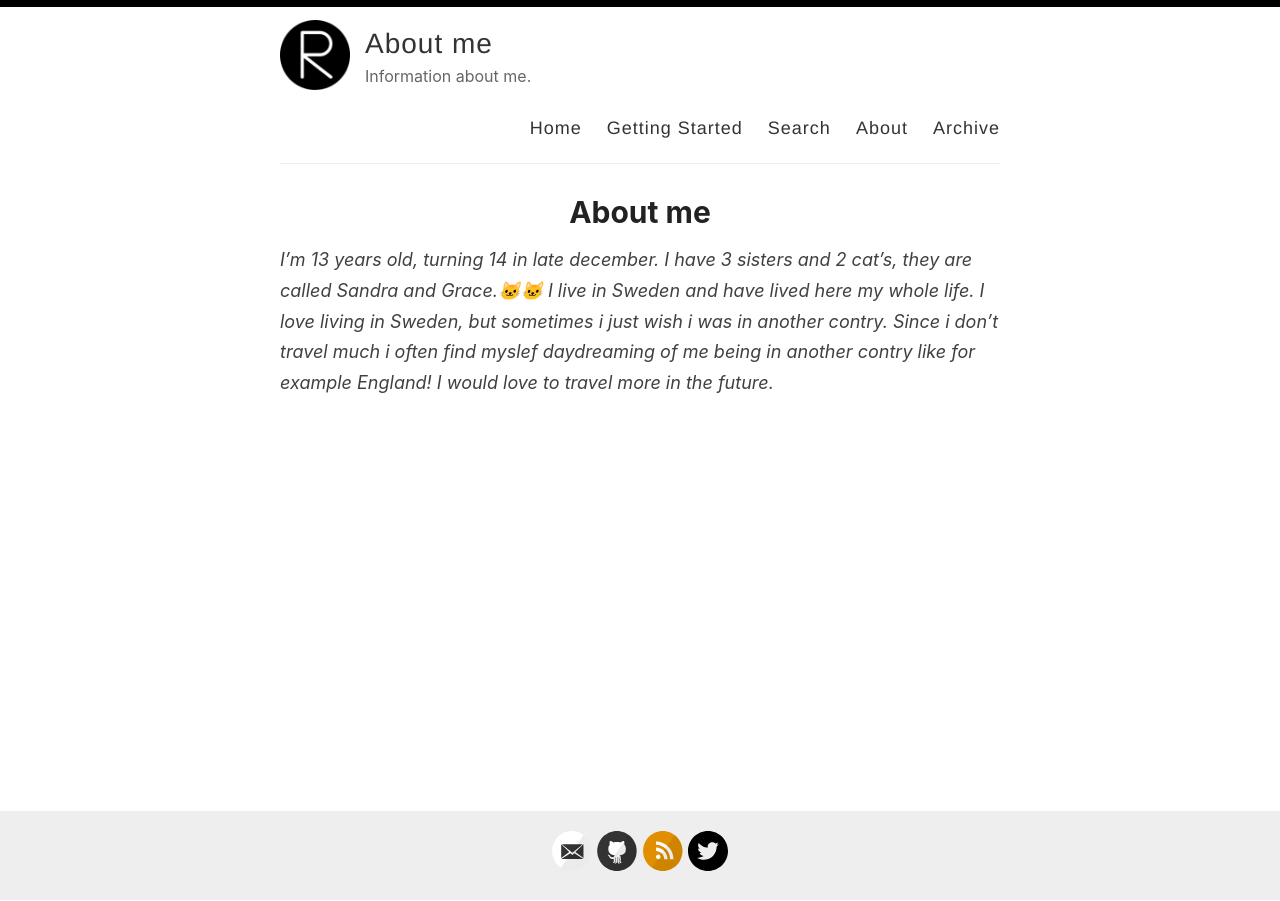
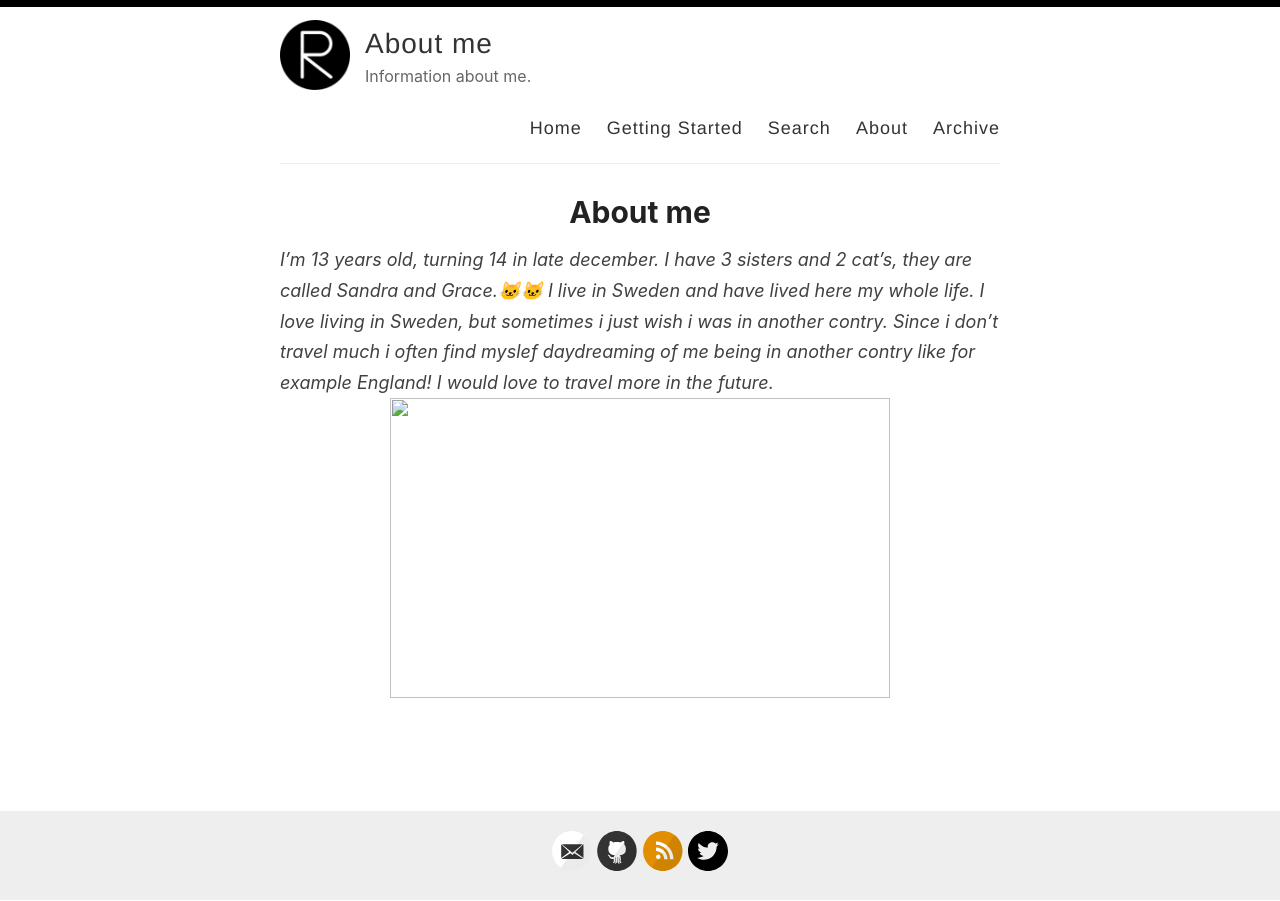
Before and after one commit to Maybe-light1/Maybe-light1.github.io, a Jekyll site: the page built from _pages/about.md, in a window 1280 px wide. Built offline with Jekyll 4.4.1, drawn with Linux system fonts in a browser that asks for light colours.

Commit message:
added picture

```diff
--- a/_pages/about.md
+++ b/_pages/about.md
@@ -7,3 +7,4 @@ permalink: /about/
 
 
 _I'm 13 years old, turning 14 in late december. I have 3 sisters and 2 cat's, they are called Sandra and Grace.🐱🐱 I live in Sweden and have lived here my whole life. I love living in Sweden, but sometimes i just wish i was in another contry. Since i don't travel much i often find myslef daydreaming of me being in another contry like for example England! I would love to travel more in the future._
+<img src="portrait-two-gray-cats-lying-260nw-2207272091.webp" width="500" height="300">
```
